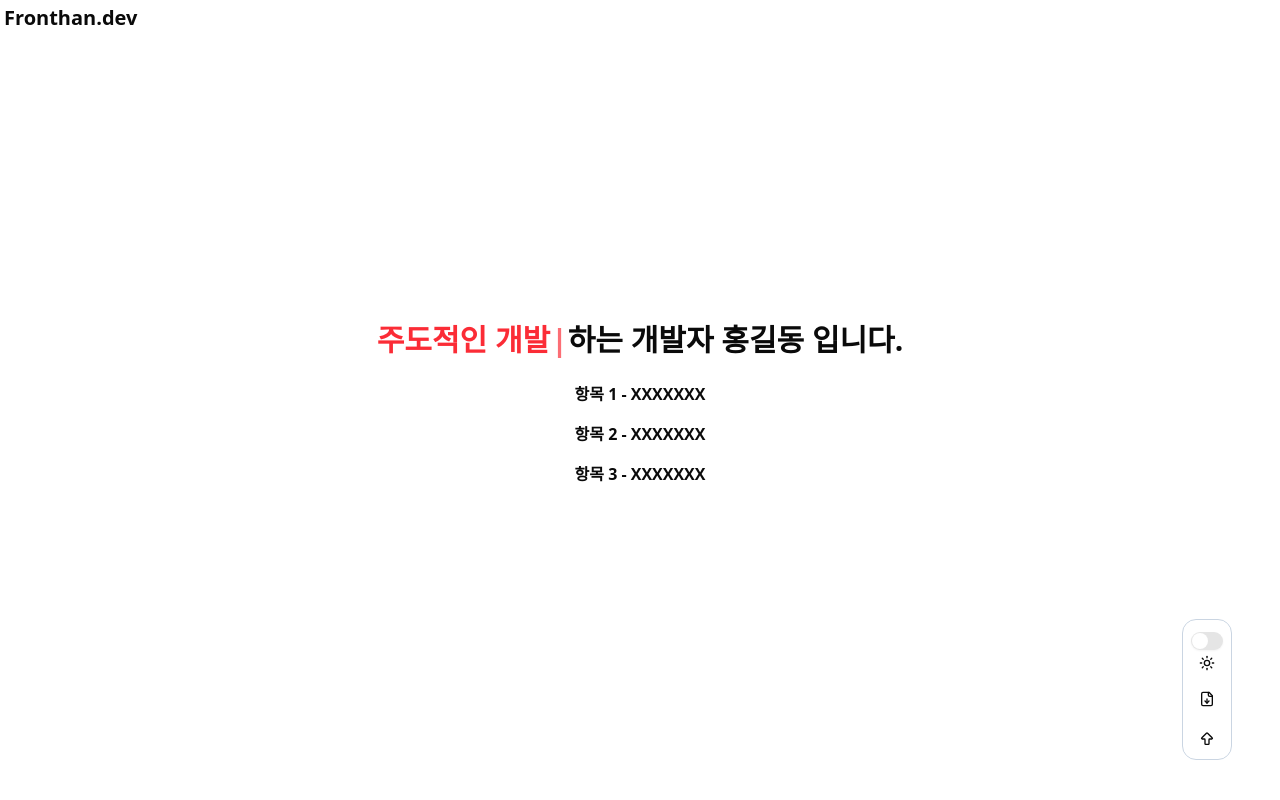
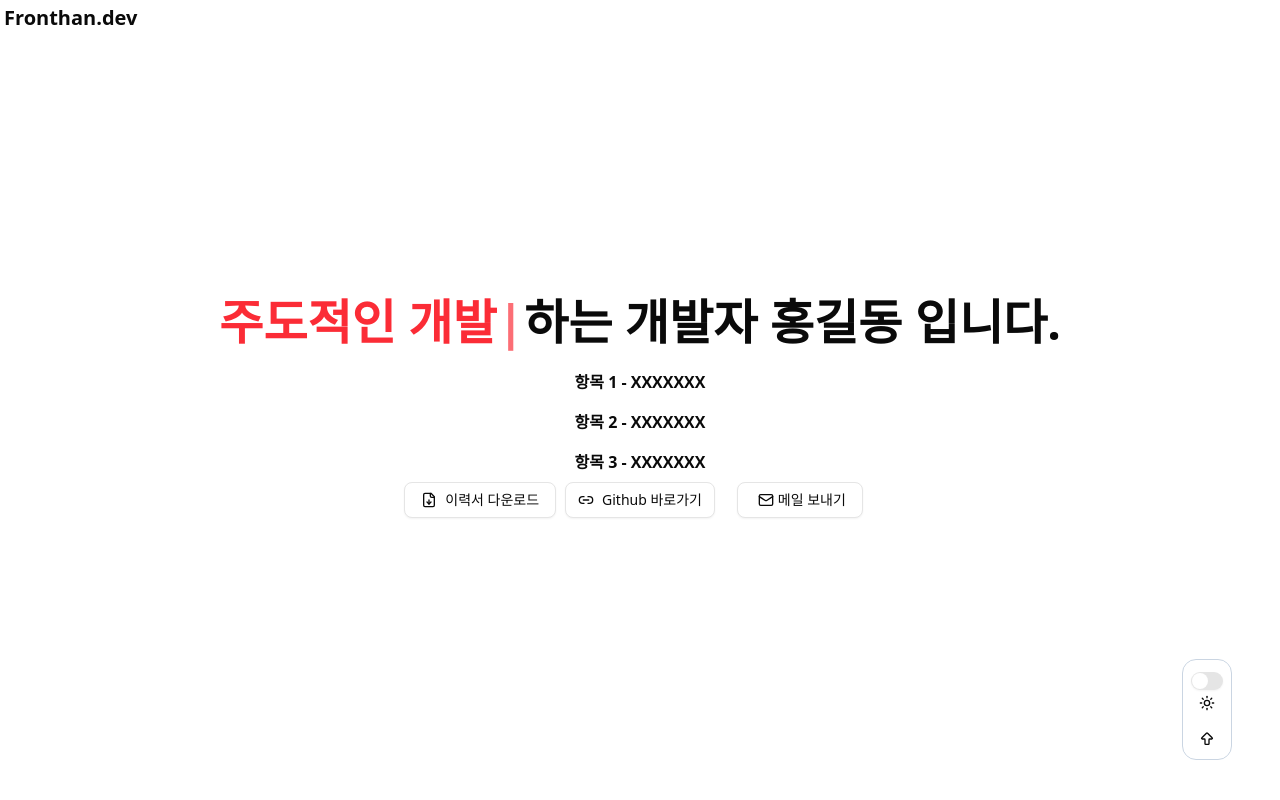
Before and after one commit to sangil94s/Portfoilos, a Next.js app: page / in a window 1280 px wide. Shown: the top 800 px of the page. Built offline with nearby package versions, Linux system fonts and the light colour scheme.

Commit message:
Modify: Introduce 수정

```diff
--- a/components/ButtonGroup/ButtonGroup.tsx
+++ b/components/ButtonGroup/ButtonGroup.tsx
@@ -1,7 +1,6 @@
 // 위로가기 등 버튼이 여기에 Import 되는 역할
 import Top from './Top';
 import DarkMode from './DarkMode';
-import ResumeDownload from './ResumeDownload';
 
 export default function ButtonGroup() {
   return (
@@ -12,10 +11,6 @@
         </section>
 
         <section>
-          <ResumeDownload />
-        </section>
-
-        <section>
           <Top />
         </section>
       </div>
--- a/components/ButtonGroup/ResumeDownload.tsx
+++ /dev/null
@@ -1,14 +0,0 @@
-// 이력서 Download Component
-import { FileDown } from 'lucide-react';
-
-export default function ResumeDownload() {
-  return (
-    <>
-      <div className="p-3 cursor-pointer">
-        <a href="/resume.pdf" download>
-          <FileDown className="w-4 h-4 m-auto" />
-        </a>
-      </div>
-    </>
-  );
-}
--- /dev/null
+++ b/components/Introduce/Button/GithubLinkButton.tsx
@@ -0,0 +1,16 @@
+// 깃헙 링크
+import { Button } from '@/components/ui/button';
+import { Link2 } from 'lucide-react';
+import Link from 'next/link';
+
+export default function GithubLinkButton() {
+  return (
+    <>
+      <Link target="_blank" href="https://github.com/">
+        <Button variant="outline" className="cursor-pointer">
+          <Link2 /> Github 바로가기
+        </Button>
+      </Link>
+    </>
+  );
+}
--- /dev/null
+++ b/components/Introduce/Button/MailButton.tsx
@@ -0,0 +1,14 @@
+import { Button } from '@/components/ui/button';
+import { Mail } from 'lucide-react';
+
+export default function MailButton() {
+  return (
+    <>
+      <Button variant="outline">
+        <a href="mailto:bsc7417@gmail.com" className="flex items-center">
+          <Mail className="mx-1" /> 메일 보내기
+        </a>
+      </Button>
+    </>
+  );
+}
--- /dev/null
+++ b/components/Introduce/Button/ResumeDownload.tsx
@@ -0,0 +1,14 @@
+// 이력서 Download Component
+import { Button } from '@/components/ui/button';
+import { FileDown } from 'lucide-react';
+export default function ResumeDownload() {
+  return (
+    <>
+      <Button variant="outline">
+        <a href="/resume.pdf" download className="flex items-center gap-2">
+          <FileDown /> 이력서 다운로드
+        </a>
+      </Button>
+    </>
+  );
+}
--- a/components/Introduce/Introduce.tsx
+++ b/components/Introduce/Introduce.tsx
@@ -1,11 +1,14 @@
 // 자기소개 파트
 'use client';
 import Typewriter from 'typewriter-effect';
+import ResumeDownload from './Button/ResumeDownload';
+import GithubLinkButton from './Button/GithubLinkButton';
+import MailButton from './Button/MailButton';
 
 export default function Introduce() {
   return (
     <section className="flex flex-col justify-center items-center">
-      <h1 className="text-xl font-bold py-4 lg:text-3xl">
+      <h1 className="text-xl font-bold py-4 lg:text-5xl">
         <span className="inline-block text-red-500">
           <Typewriter
             options={{
@@ -22,6 +25,11 @@
       <p className="font-bold py-2">항목 1 - XXXXXXX</p>
       <p className="font-bold py-2">항목 2 - XXXXXXX</p>
       <p className="font-bold py-2">항목 3 - XXXXXXX</p>
+      <div className="grid grid-cols-3 justify-items-center gap-2">
+        <ResumeDownload />
+        <GithubLinkButton />
+        <MailButton />
+      </div>
     </section>
   );
 }
--- a/components/Skill/Back.tsx
+++ b/components/Skill/Back.tsx
@@ -7,7 +7,7 @@
     <>
       <div className="mx-2">
         <h1 className="text-center text-xl font-bold py-4">Backend</h1>
-        <div className="grid grid-cols-1 gap-2 justify-items-center lg:grid-cols-4">
+        <div className="grid grid-cols-1 gap-4 justify-items-center lg:grid-cols-3">
           {data.skills?.map((item: SkillType) => (
             <section
               key={item.id}
--- a/components/Skill/Front.tsx
+++ b/components/Skill/Front.tsx
@@ -8,7 +8,7 @@
     <>
       <div>
         <h1 className="text-center text-xl font-bold py-4">Frontend</h1>
-        <div className="grid grid-cols-1 gap-2 justify-items-center lg:grid-cols-4">
+        <div className="grid grid-cols-1 gap-4 justify-items-center lg:grid-cols-3">
           {data.skills?.map((item: SkillType) => (
             <section
               key={item.id}
--- a/components/Skill/Tool.tsx
+++ b/components/Skill/Tool.tsx
@@ -7,7 +7,7 @@
     <>
       <div>
         <h1 className="text-center text-xl font-bold py-4">Tool</h1>
-        <div className="grid grid-cols-1 gap-2 justify-items-center lg:grid-cols-4">
+        <div className="grid grid-cols-1 gap-4 justify-items-center lg:grid-cols-3">
           {data.skills?.map((item: SkillType) => (
             <section
               key={item.id}
--- /dev/null
+++ b/components/ui/button.tsx
@@ -0,0 +1,56 @@
+import * as React from 'react';
+import { Slot } from '@radix-ui/react-slot';
+import { cva, type VariantProps } from 'class-variance-authority';
+
+import { cn } from '@/lib/utils';
+
+const buttonVariants = cva(
+  "inline-flex items-center justify-center gap-2 whitespace-nowrap rounded-md text-sm font-medium transition-all disabled:pointer-events-none disabled:opacity-50 [&_svg]:pointer-events-none [&_svg:not([class*='size-'])]:size-4 shrink-0 [&_svg]:shrink-0 outline-none focus-visible:border-ring focus-visible:ring-ring/50 focus-visible:ring-[3px] aria-invalid:ring-destructive/20 dark:aria-invalid:ring-destructive/40 aria-invalid:border-destructive",
+  {
+    variants: {
+      variant: {
+        default: 'bg-primary text-primary-foreground shadow-xs hover:bg-primary/90',
+        destructive:
+          'bg-destructive text-white shadow-xs hover:bg-destructive/90 focus-visible:ring-destructive/20 dark:focus-visible:ring-destructive/40 dark:bg-destructive/60',
+        outline:
+          'border bg-background shadow-xs hover:bg-accent hover:text-accent-foreground dark:bg-input/30 dark:border-input dark:hover:bg-input/50',
+        secondary: 'bg-secondary text-secondary-foreground shadow-xs hover:bg-secondary/80',
+        ghost: 'hover:bg-accent hover:text-accent-foreground dark:hover:bg-accent/50',
+        link: 'text-primary underline-offset-4 hover:underline',
+      },
+      size: {
+        default: 'h-9 px-4 py-2 has-[>svg]:px-3',
+        sm: 'h-8 rounded-md gap-1.5 px-3 has-[>svg]:px-2.5',
+        lg: 'h-10 rounded-md px-6 has-[>svg]:px-4',
+        icon: 'size-9',
+      },
+    },
+    defaultVariants: {
+      variant: 'default',
+      size: 'default',
+    },
+  },
+);
+
+function Button({
+  className,
+  variant,
+  size,
+  asChild = false,
+  ...props
+}: React.ComponentProps<'button'> &
+  VariantProps<typeof buttonVariants> & {
+    asChild?: boolean;
+  }) {
+  const Comp = asChild ? Slot : 'button';
+
+  return (
+    <Comp
+      data-slot="button"
+      className={cn(buttonVariants({ variant, size, className }))}
+      {...props}
+    />
+  );
+}
+
+export { Button, buttonVariants };
```
Also changed, not shown: components/util/FramerMotion/README.md.
